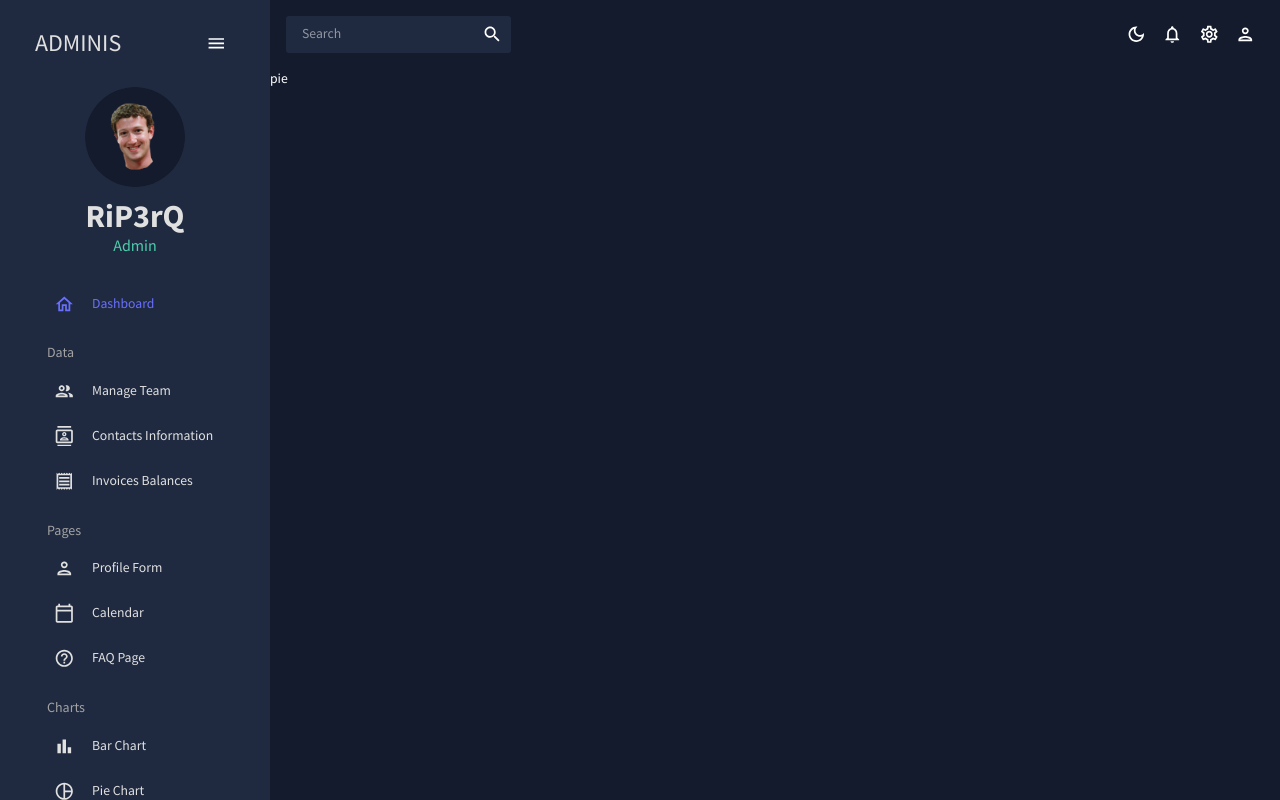
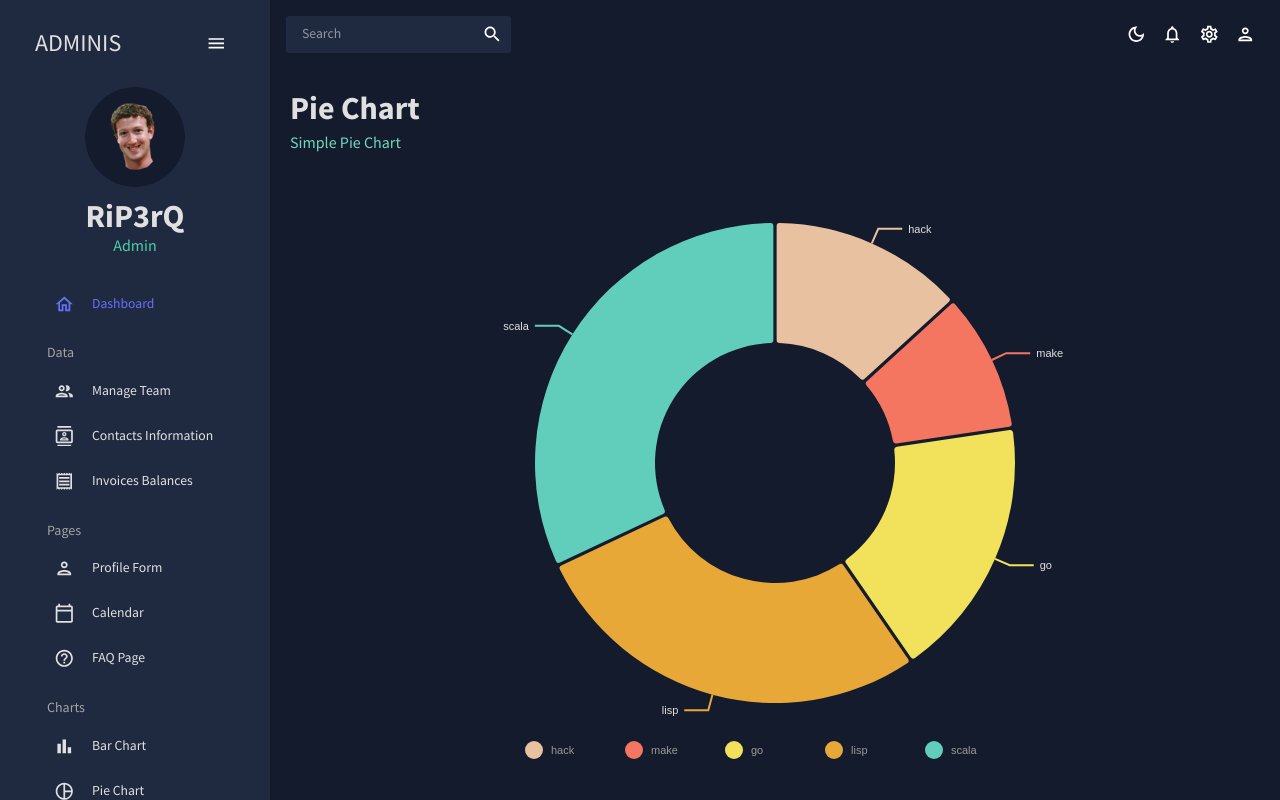
Before and after one commit to RiP3rQ/AdminDashboard-React-, a React (Vite) app: page /pie in a window 1280 px wide. Built offline with nearby package versions, Linux system fonts and the light colour scheme.

Commit message:
Pie Charts Part

```diff
--- a/package.json
+++ b/package.json
@@ -24,6 +24,7 @@
     "@nivo/core": "^0.80.0",
     "@nivo/geo": "^0.80.0",
     "@nivo/line": "^0.80.0",
+    "@nivo/pie": "^0.80.0",
     "formik": "^2.2.9",
     "react": "^18.2.0",
     "react-dom": "^18.2.0",
--- /dev/null
+++ b/src/components/PieChart.jsx
@@ -0,0 +1,109 @@
+import { ResponsivePie } from "@nivo/pie";
+import { tokens } from "../theme";
+import { useTheme } from "@mui/material";
+import { mockPieData as data } from "../data/mockData";
+
+const PieChart = () => {
+  const theme = useTheme();
+  const colors = tokens(theme.palette.mode);
+  return (
+    <ResponsivePie
+      data={data}
+      theme={{
+        axis: {
+          domain: {
+            line: {
+              stroke: colors.grey[100],
+            },
+          },
+          legend: {
+            text: {
+              fill: colors.grey[100],
+            },
+          },
+          ticks: {
+            line: {
+              stroke: colors.grey[100],
+              strokeWidth: 1,
+            },
+            text: {
+              fill: colors.grey[100],
+            },
+          },
+        },
+        legends: {
+          text: {
+            fill: colors.grey[100],
+          },
+        },
+      }}
+      margin={{ top: 40, right: 80, bottom: 80, left: 80 }}
+      innerRadius={0.5}
+      padAngle={0.7}
+      cornerRadius={3}
+      activeOuterRadiusOffset={8}
+      borderColor={{
+        from: "color",
+        modifiers: [["darker", 0.2]],
+      }}
+      arcLinkLabelsSkipAngle={10}
+      arcLinkLabelsTextColor={colors.grey[100]}
+      arcLinkLabelsThickness={2}
+      arcLinkLabelsColor={{ from: "color" }}
+      enableArcLabels={false}
+      arcLabelsRadiusOffset={0.4}
+      arcLabelsSkipAngle={7}
+      arcLabelsTextColor={{
+        from: "color",
+        modifiers: [["darker", 2]],
+      }}
+      defs={[
+        {
+          id: "dots",
+          type: "patternDots",
+          background: "inherit",
+          color: "rgba(255, 255, 255, 0.3)",
+          size: 4,
+          padding: 1,
+          stagger: true,
+        },
+        {
+          id: "lines",
+          type: "patternLines",
+          background: "inherit",
+          color: "rgba(255, 255, 255, 0.3)",
+          rotation: -45,
+          lineWidth: 6,
+          spacing: 10,
+        },
+      ]}
+      legends={[
+        {
+          anchor: "bottom",
+          direction: "row",
+          justify: false,
+          translateX: 0,
+          translateY: 56,
+          itemsSpacing: 0,
+          itemWidth: 100,
+          itemHeight: 18,
+          itemTextColor: "#999",
+          itemDirection: "left-to-right",
+          itemOpacity: 1,
+          symbolSize: 18,
+          symbolShape: "circle",
+          effects: [
+            {
+              on: "hover",
+              style: {
+                itemTextColor: "#000",
+              },
+            },
+          ],
+        },
+      ]}
+    />
+  );
+};
+
+export default PieChart;
--- a/src/scenes/pie/index.jsx
+++ b/src/scenes/pie/index.jsx
@@ -1,7 +1,16 @@
-import React from "react";
+import { Box } from "@mui/material";
+import Header from "../../components/Header";
+import PieChart from "../../components/PieChart";
 
 const Pie = () => {
-  return <div>pie</div>;
+  return (
+    <Box m="20px">
+      <Header title="Pie Chart" subtitle="Simple Pie Chart" />
+      <Box height="75vh">
+        <PieChart />
+      </Box>
+    </Box>
+  );
 };
 
 export default Pie;
```
Also changed, not shown: 1 other file (tests, documents, lock files or other folders).
